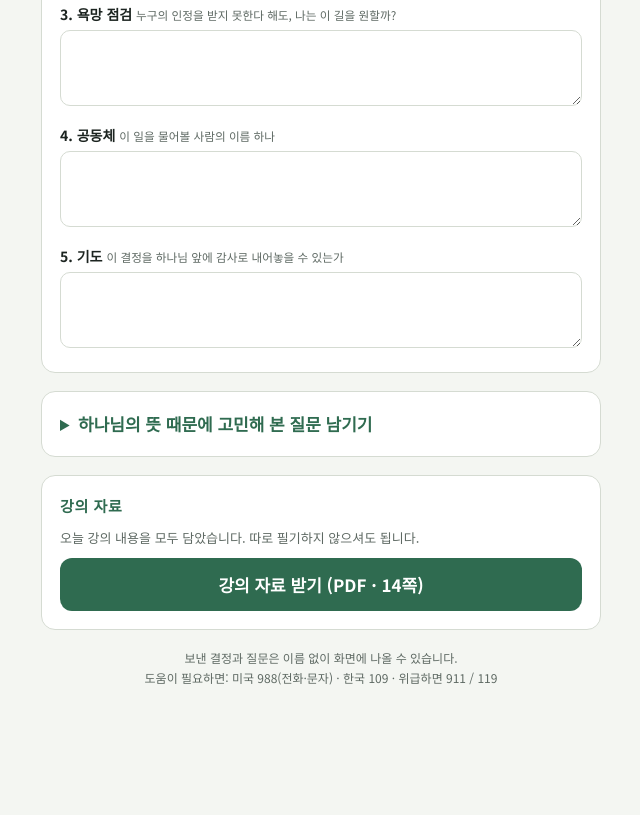
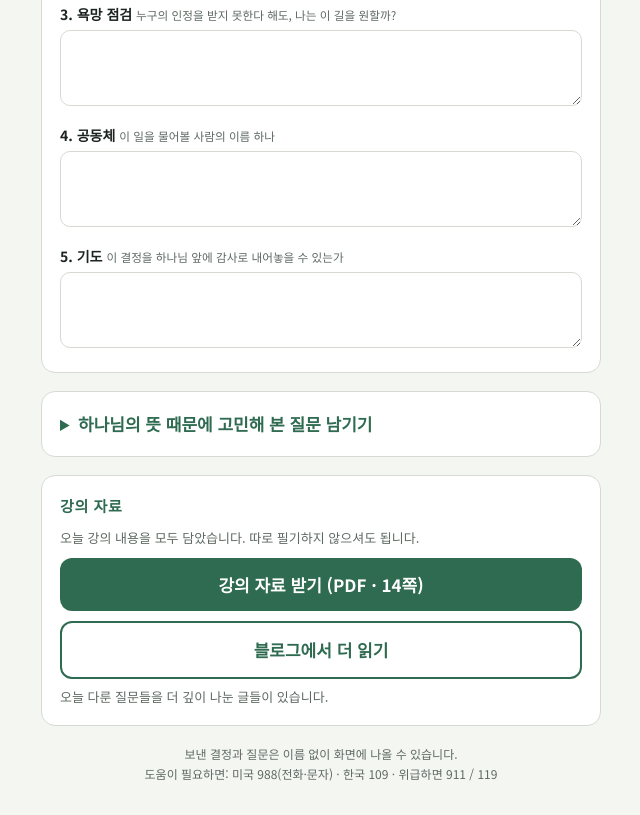
Before and after one commit to karamjang-arch/dodream-live, a plain HTML site: page join.html in a window 1280 px wide. Shown: the part 665-1480 px from the top of the page, without its empty margins (319-959 px from the left). Before the commit the page ends 1384 px from the top, so only its background shows below. Drawn offline with Linux system fonts and the light colour scheme; no server answers.

Commit message:
참여 화면에 블로그 링크 추가
Co-Authored-By: Claude Opus 5.5 <noreply@anthropic.com>
Claude-Session: https://claude.ai/code/session_01WCtJVLu4WFEXRXLiWT1Dhi

```diff
--- a/join.html
+++ b/join.html
@@ -92,6 +92,8 @@ footer{font-size:12px;color:var(--muted);text-align:center}
     <h2>강의 자료</h2>
     <p class="note" style="margin:0 0 10px">오늘 강의 내용을 모두 담았습니다. 따로 필기하지 않으셔도 됩니다.</p>
     <a class="btn" href="handout.pdf?v=1" download="하나님의음성듣기_강의자료.pdf" style="display:block;text-align:center;text-decoration:none">강의 자료 받기 (PDF · 14쪽)</a>
+    <a class="btn ghost" href="https://o-live-tree.vercel.app/blog" target="_blank" rel="noopener" style="display:block;text-align:center;text-decoration:none;margin-top:10px">블로그에서 더 읽기</a>
+    <p class="note" style="margin:8px 0 0">오늘 다룬 질문들을 더 깊이 나눈 글들이 있습니다.</p>
   </section>
 
   <footer>보낸 결정과 질문은 이름 없이 화면에 나올 수 있습니다.<br>도움이 필요하면: 미국 988(전화·문자) · 한국 109 · 위급하면 911 / 119</footer>
```
